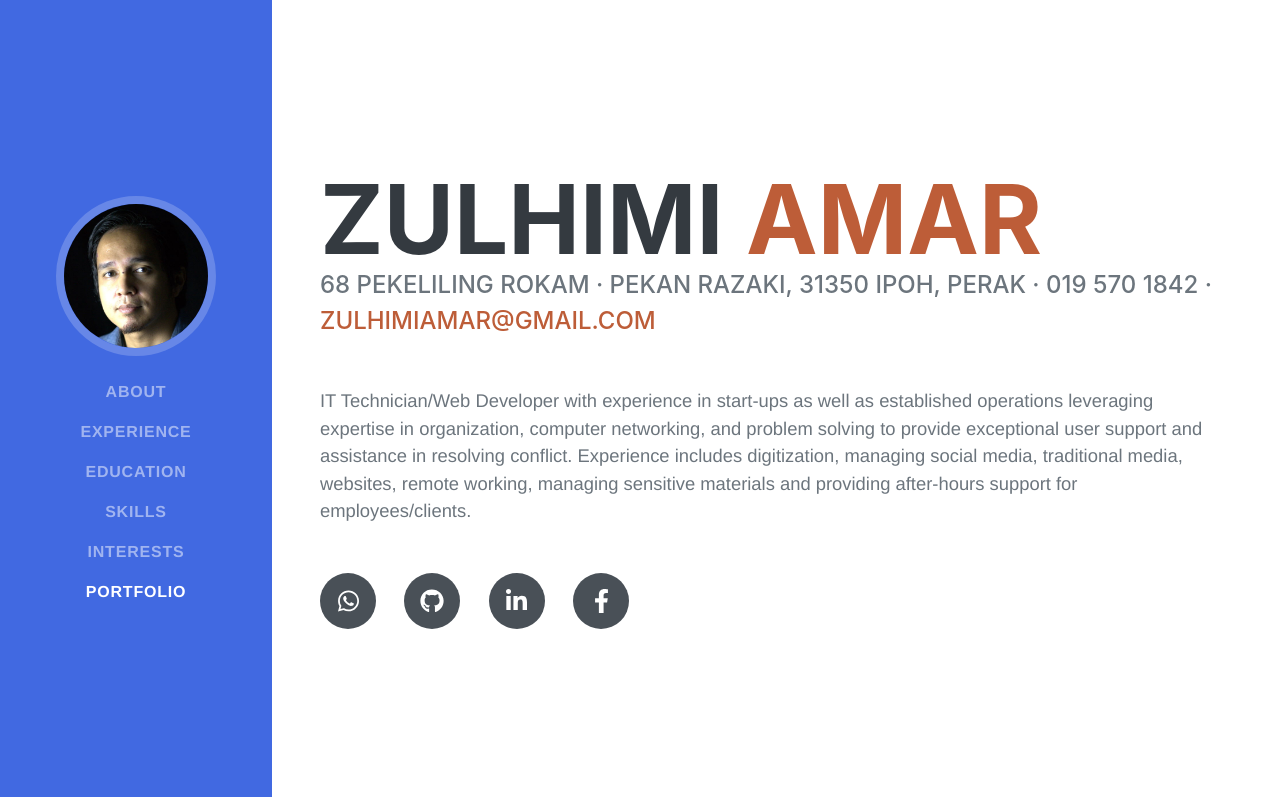
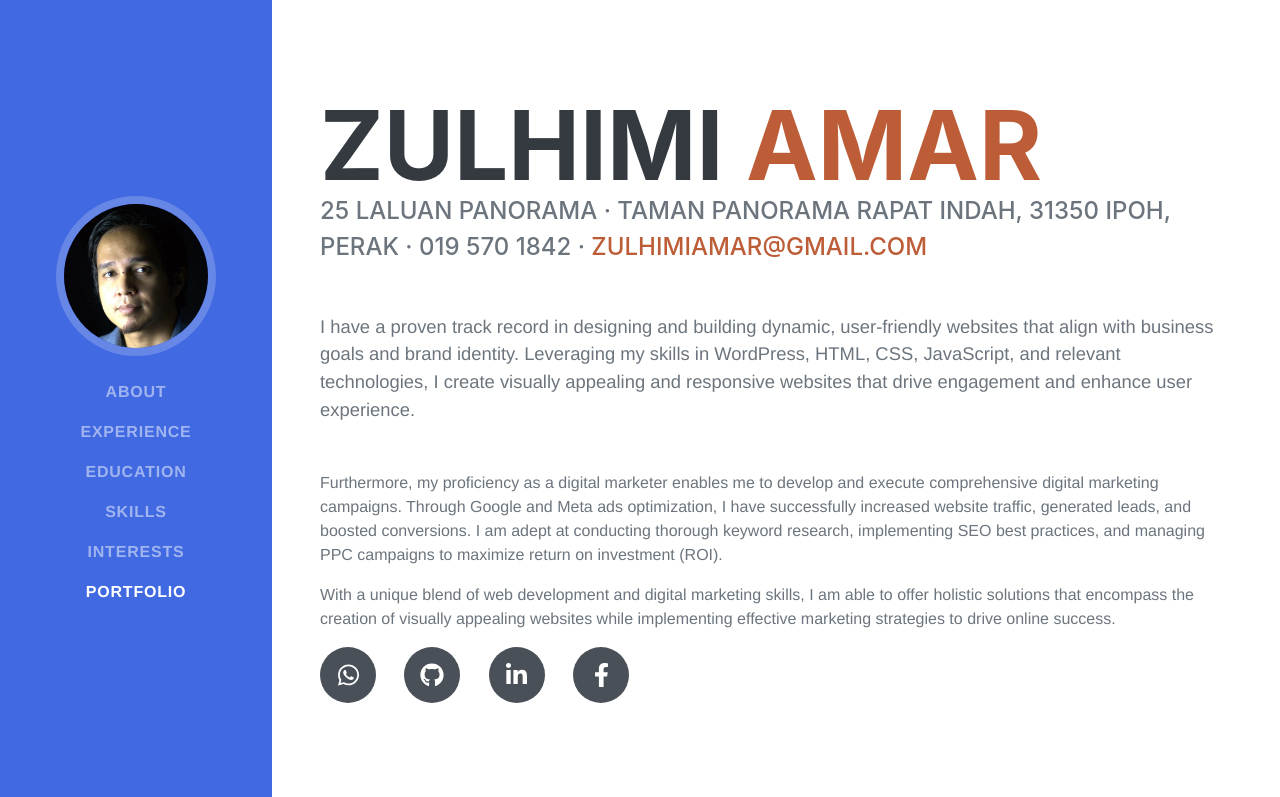
Before and after one commit to izzoe3/personal, a plain HTML site: page index.html in a window 1280 px wide. Shown: the top 797 px of the page. Drawn offline with nearby package versions, Linux system fonts and the light colour scheme; a web font is replaced by a local one.

Commit message:
Improvement

```diff
--- a/index.html
+++ b/index.html
@@ -44,10 +44,23 @@
                         <span class="text-primary">Amar</span>
                     </h1>
                     <div class="subheading mb-5">
-                        68 Pekeliling Rokam · Pekan Razaki, 31350 Ipoh, Perak · 019 570 1842 ·
+                        25 Laluan Panorama · Taman Panorama Rapat Indah, 31350 Ipoh, Perak · 019 570 1842 ·
                         <a href="mailto:zulhimiamar@gmail.com">zulhimiamar@gmail.com</a>
                     </div>
-                    <p class="lead mb-5">IT Technician/Web Developer with experience in start-ups as well as established operations leveraging expertise in organization, computer networking, and problem solving to provide exceptional user support and assistance in resolving conflict. Experience includes digitization, managing social media, traditional media, websites, remote working, managing sensitive materials and providing after-hours support for employees/clients.</p>
+                    <p class="lead mb-5">I have a proven track record in designing and building dynamic, user-friendly websites
+                        that align with business goals and brand identity. Leveraging my skills in WordPress,
+                        HTML, CSS, JavaScript, and relevant technologies, I create visually appealing and
+                        responsive websites that drive engagement and enhance user experience.
+                        </p>
+                        <p>Furthermore, my proficiency as a digital marketer enables me to develop and
+                            execute comprehensive digital marketing campaigns. Through Google and Meta
+                            ads optimization, I have successfully increased website traffic, generated leads,
+                            and boosted conversions. I am adept at conducting thorough keyword research,
+                            implementing SEO best practices, and managing PPC campaigns to maximize return
+                            on investment (ROI).</p>
+                        <p>With a unique blend of web development and digital marketing skills, I am able to
+                            offer holistic solutions that encompass the creation of visually appealing websites
+                            while implementing effective marketing strategies to drive online success.</p>
                     <div class="social-icons">
                         <a class="social-icon" href="https://wa.me/+60195701842"><i class="fab fa-whatsapp"></i></a>
                         <a class="social-icon" href="https://github.com/izzoe3"><i class="fab fa-github"></i></a>
```
